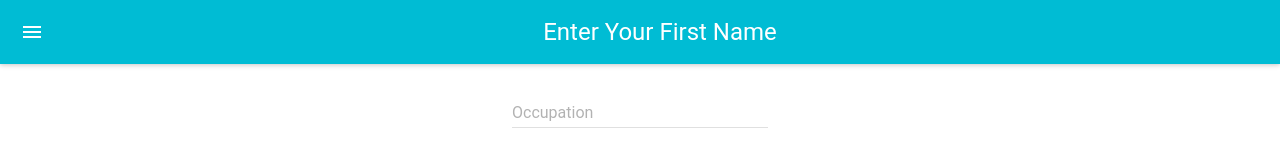
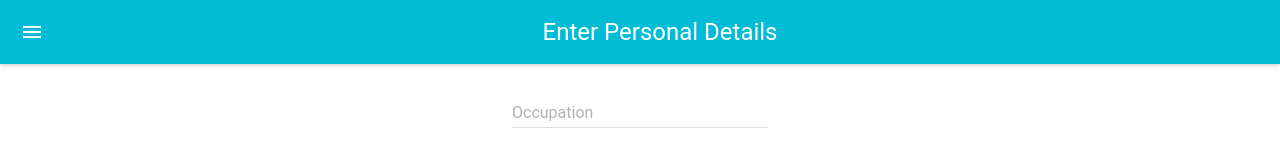
Before and after one commit to kilik42/multistep-form, a React (Create React App) app: page / in a window 1280 px wide. Both pictures are taken after a click on the button "CONTINUE". Shown: the top 160 px of the page. Built offline with nearby package versions, Linux system fonts and the light colour scheme.

Commit message:
fixed form errors

```diff
--- a/src/components/FormPersonalDetails.js
+++ b/src/components/FormPersonalDetails.js
@@ -26,7 +26,7 @@ export class FormPersonalDetails extends Component { // eslint-disable-line reac
     return (
       <MuiThemeProvider>
           <React.Fragment>
-              <AppBar title="Enter Your First Name"/>
+              <AppBar title="Enter Personal Details"/>
 
               <TextField
                   hintText="enter your occupation"
--- a/src/components/UserForm.js
+++ b/src/components/UserForm.js
@@ -66,7 +66,7 @@ handleChange = input => e =>{
         );
         case 3:
         return (
-          <FormPersonalDetails
+          <Confirm
               nextStep ={this.nextStep}
               prevStep ={this.prevStep}
 
```
